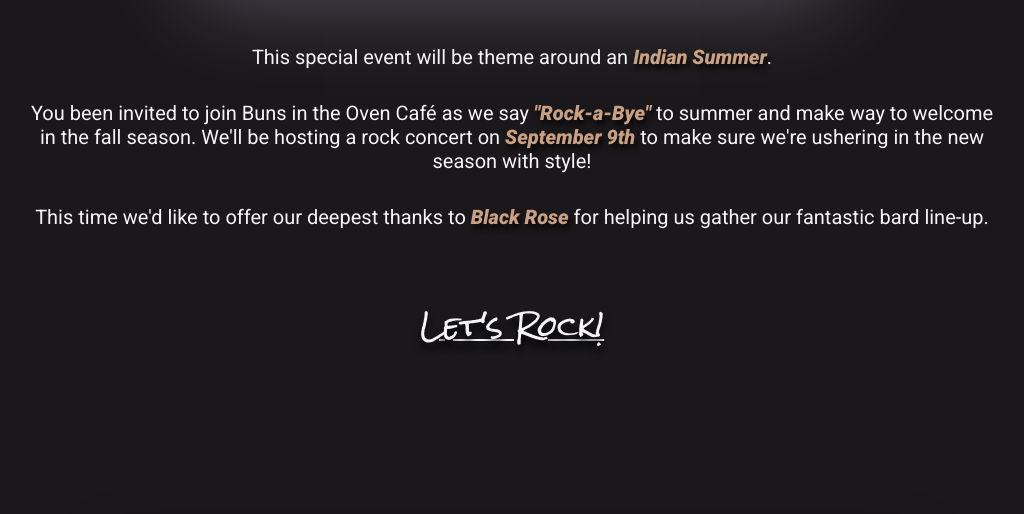
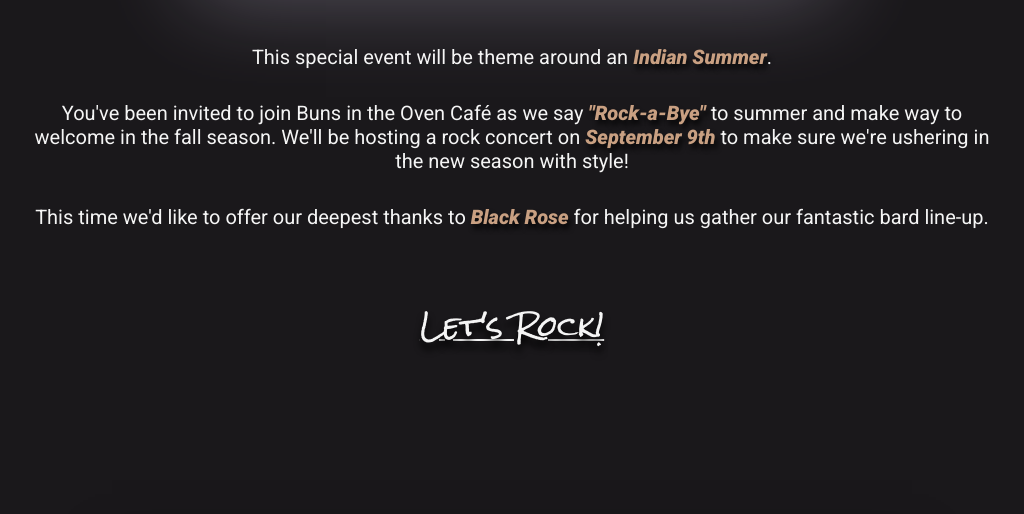
Before and after one commit to BunsInTheOven/BunsCafe-Webpage, a plain HTML site: page index.html in a window 1280 px wide. Shown: the part 2382-2896 px from the top of the page, without its empty margins (128-1152 px from the left). Drawn offline with nearby package versions, Linux system fonts and the light colour scheme.

Commit message:
Fixed typos.

```diff
--- a/index.html
+++ b/index.html
@@ -123,7 +123,7 @@
                 </div>
             </div>
             <p>This special event will be theme around an <span>Indian Summer</span>.</p>
-            <p>You been invited to join Buns in the Oven Café as we say <span>"Rock-a-Bye"</span> to summer and make way to welcome in the fall season. We'll be hosting a rock concert on <span>September 9th</span> to make sure we're ushering in the new season with style!</p>
+            <p>You've been invited to join Buns in the Oven Café as we say <span>"Rock-a-Bye"</span> to summer and make way to welcome in the fall season. We'll be hosting a rock concert on <span>September 9th</span> to make sure we're ushering in the new season with style!</p>
             <p>This time we'd like to offer our deepest thanks to <span>Black Rose</span> for helping us gather our fantastic bard line-up.</p>
         </div>
         <p class="event-footer">Let's Rock!</p>
```
